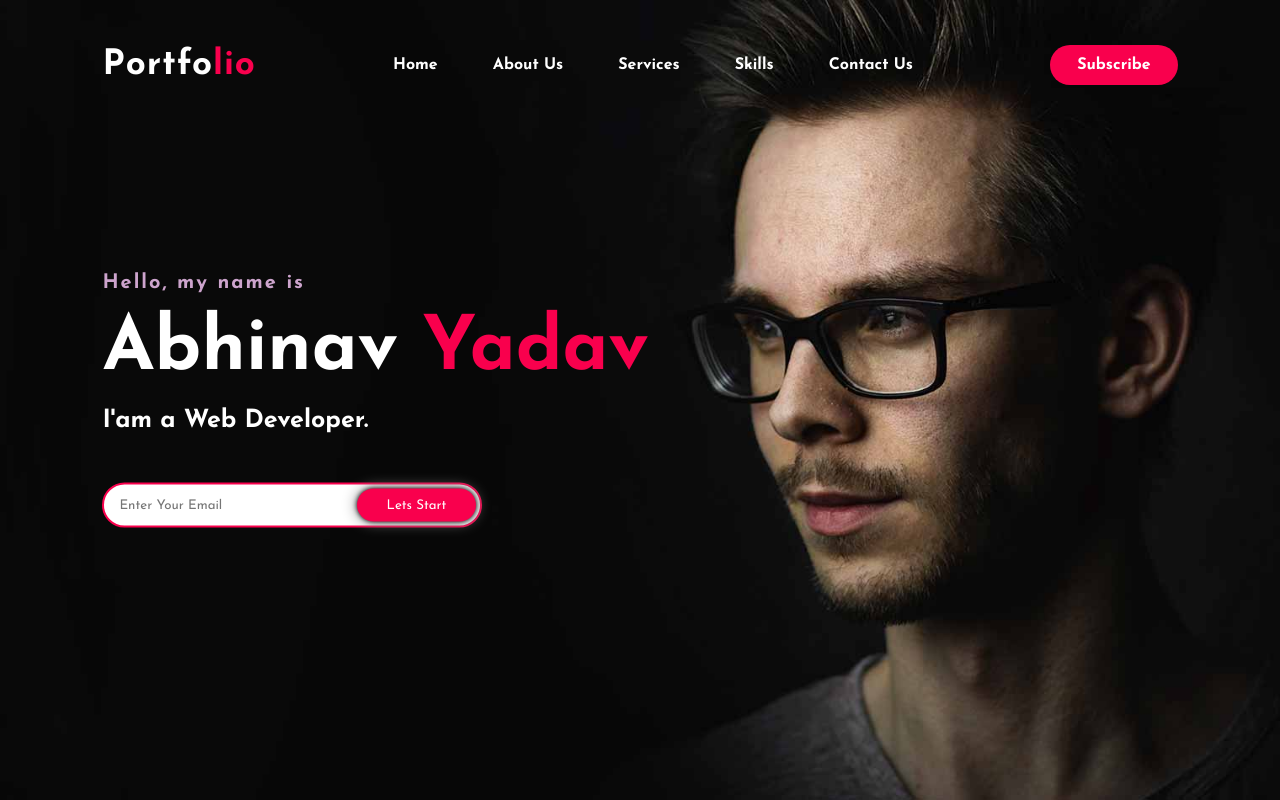
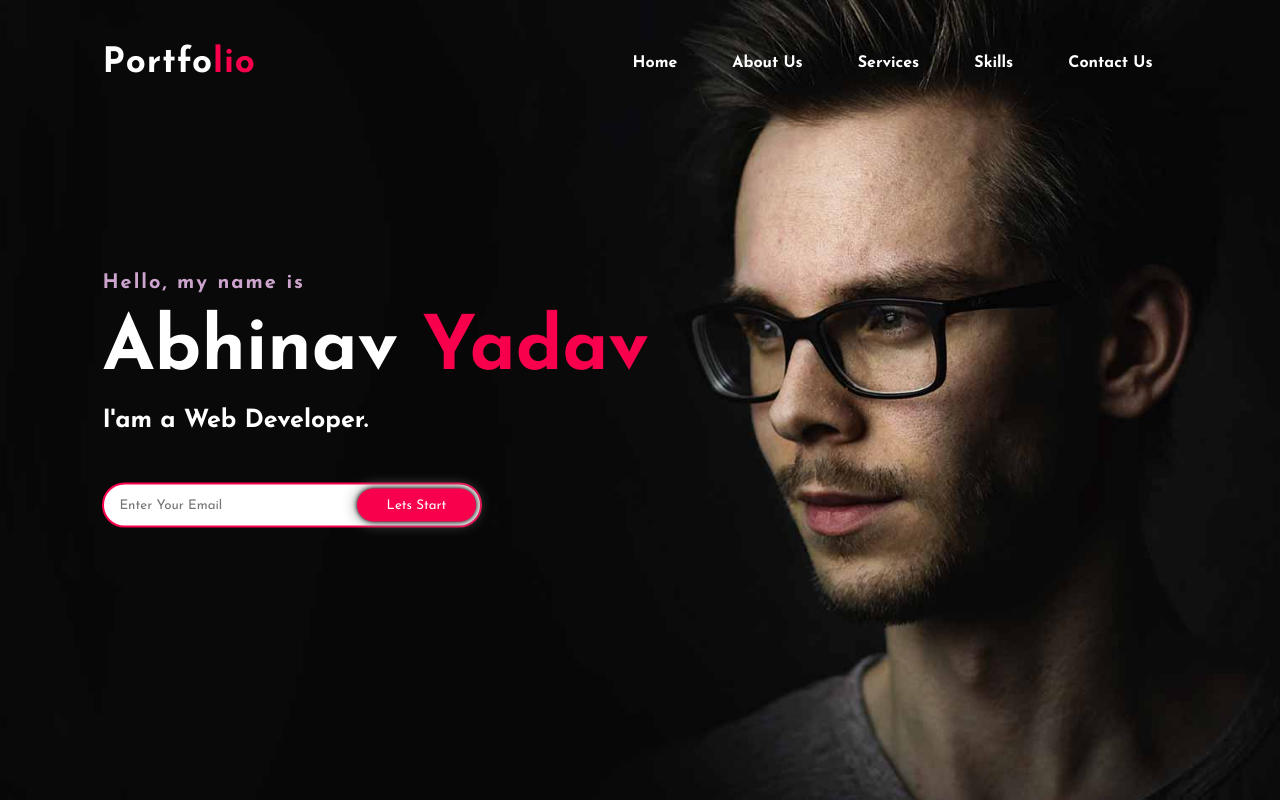
Before and after one commit to splendidabhi/splendidabhi.github.io, a plain HTML site: page index.html in a window 1280 px wide. Shown: the top 800 px of the page. Drawn offline with Linux system fonts and the light colour scheme.

Commit message:
Update index.html
Changed navbar

```diff
--- a/index.html
+++ b/index.html
@@ -23,7 +23,7 @@
 				<li><a href="#">Skills</a></li>
 				<li><a href="#">Contact Us</a></li>
 			</ul>
-			<a href="#" class="btn">Subscribe</a>
+			<!-- <a href="#" class="btn">Subscribe</a> -->
 		</nav>
 
 		<div class="content">
```
